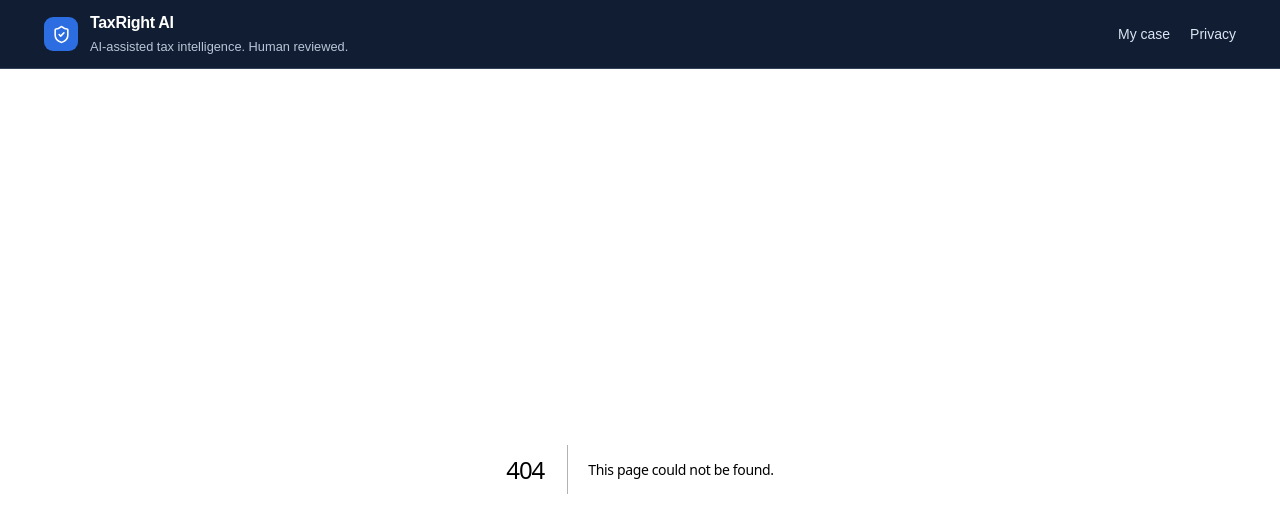
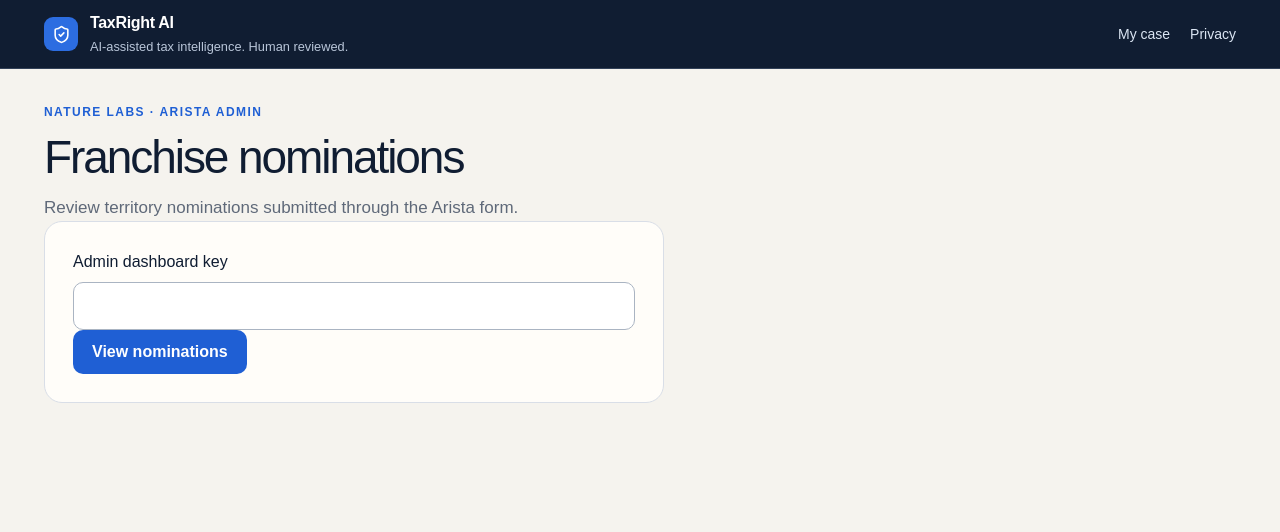
Before and after one commit to stephenraj040899-max/itr_app, a Next.js app: page /arista/franchise/admin in a window 1280 px wide. Before the commit this address had no page. Shown: the top 532 px of the page. Built offline with nearby package versions, Linux system fonts and the light colour scheme.

Commit message:
Add protected Arista nomination list

```diff
--- /dev/null
+++ b/src/app/api/franchise/nominations/route.ts
@@ -0,0 +1,27 @@
+import { NextRequest, NextResponse } from "next/server";
+import { getFirestore } from "firebase-admin/firestore";
+import { adminApp } from "@/lib/auth/server";
+import { apiError } from "@/lib/api/errors";
+import { requestId, requireSameOrigin } from "@/lib/api/request";
+import { serverEnv } from "@/lib/env";
+
+export async function GET(request: NextRequest) {
+  const id = requestId(request);
+  try {
+    requireSameOrigin(request);
+    const configuredKey = serverEnv().ADMIN_DASHBOARD_KEY;
+    const suppliedKey = request.headers.get("x-admin-key");
+    if (!configuredKey || suppliedKey !== configuredKey) {
+      throw Object.assign(new Error("Admin access required"), { status: 401 });
+    }
+    const snapshot = await getFirestore(adminApp())
+      .collection("franchise_nominations")
+      .orderBy("createdAt", "desc")
+      .limit(200)
+      .get();
+    const nominations = snapshot.docs.map((doc) => ({ id: doc.id, ...doc.data() }));
+    return NextResponse.json({ nominations }, { headers: { "cache-control": "no-store" } });
+  } catch (error) {
+    return apiError(error, id);
+  }
+}
--- /dev/null
+++ b/src/app/arista/franchise/admin/page.tsx
@@ -0,0 +1,51 @@
+"use client";
+
+import { useState } from "react";
+
+type Nomination = {
+  id: string;
+  name?: string;
+  phone?: string;
+  email?: string;
+  city?: string;
+  pincode?: string;
+  area?: string;
+  investmentReady?: string;
+  status?: string;
+  createdAt?: string;
+};
+
+export default function FranchiseAdmin() {
+  const [key, setKey] = useState("");
+  const [rows, setRows] = useState<Nomination[]>([]);
+  const [error, setError] = useState("");
+  const [loading, setLoading] = useState(false);
+
+  async function load(e: React.FormEvent) {
+    e.preventDefault();
+    setLoading(true);
+    setError("");
+    try {
+      const response = await fetch("/api/franchise/nominations", { headers: { "x-admin-key": key } });
+      const body = await response.json();
+      if (!response.ok) throw new Error(body.error?.message || "Could not load nominations");
+      setRows(body.nominations || []);
+    } catch (cause) {
+      setError(cause instanceof Error ? cause.message : "Could not load nominations");
+    } finally {
+      setLoading(false);
+    }
+  }
+
+  return <main className="page">
+    <div className="eyebrow">Nature Labs · Arista admin</div>
+    <h1>Franchise nominations</h1>
+    <p className="lead">Review territory nominations submitted through the Arista form.</p>
+    <form className="surface panel" onSubmit={load} style={{ maxWidth: 620 }}>
+      <label className="field"><span>Admin dashboard key</span><input className="input" type="password" value={key} onChange={(e) => setKey(e.target.value)} required /></label>
+      <button className="button primary" disabled={loading}>{loading ? "Loading…" : "View nominations"}</button>
+      {error ? <p className="form-error" role="alert">{error}</p> : null}
+    </form>
+    {rows.length ? <section className="surface panel"><div className="table-wrap"><table><thead><tr>{["Reference", "Name", "Phone", "Email", "City", "Pincode", "Area", "Readiness", "Status", "Submitted"].map((heading) => <th key={heading}>{heading}</th>)}</tr></thead><tbody>{rows.map((row) => <tr key={row.id}><td>{row.id}</td><td>{row.name || "—"}</td><td>{row.phone || "—"}</td><td>{row.email || "—"}</td><td>{row.city || "—"}</td><td>{row.pincode || "—"}</td><td>{row.area || "—"}</td><td>{row.investmentReady || "—"}</td><td>{row.status || "—"}</td><td>{row.createdAt ? new Date(row.createdAt).toLocaleString("en-IN") : "—"}</td></tr>)}</tbody></table></div></section> : null}
+  </main>;
+}
```
